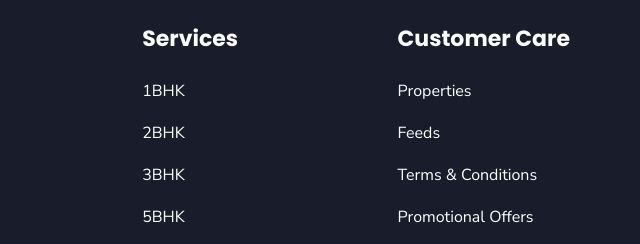
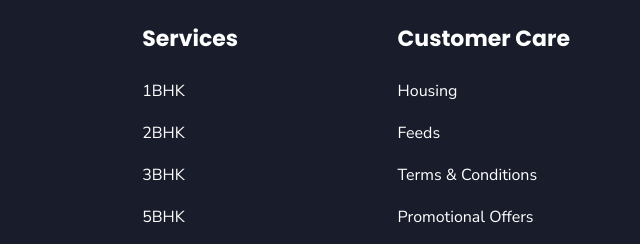
Before and after one commit to tushar868/Nowara, a plain HTML site: page index.html in a window 1280 px wide. Shown: the part 7938-8182 px from the top of the page, 640-1280 px from the left. Drawn offline with nearby package versions, Linux system fonts and the light colour scheme.

Commit message:
Update index.html

```diff
--- a/index.html
+++ b/index.html
@@ -1623,7 +1623,7 @@
             </li>
 
             <li>
-              <a href="#" class="footer-link">Properties</a>
+              <a href="#" class="footer-link">Housing</a>
             </li>
 
             <li>
```
